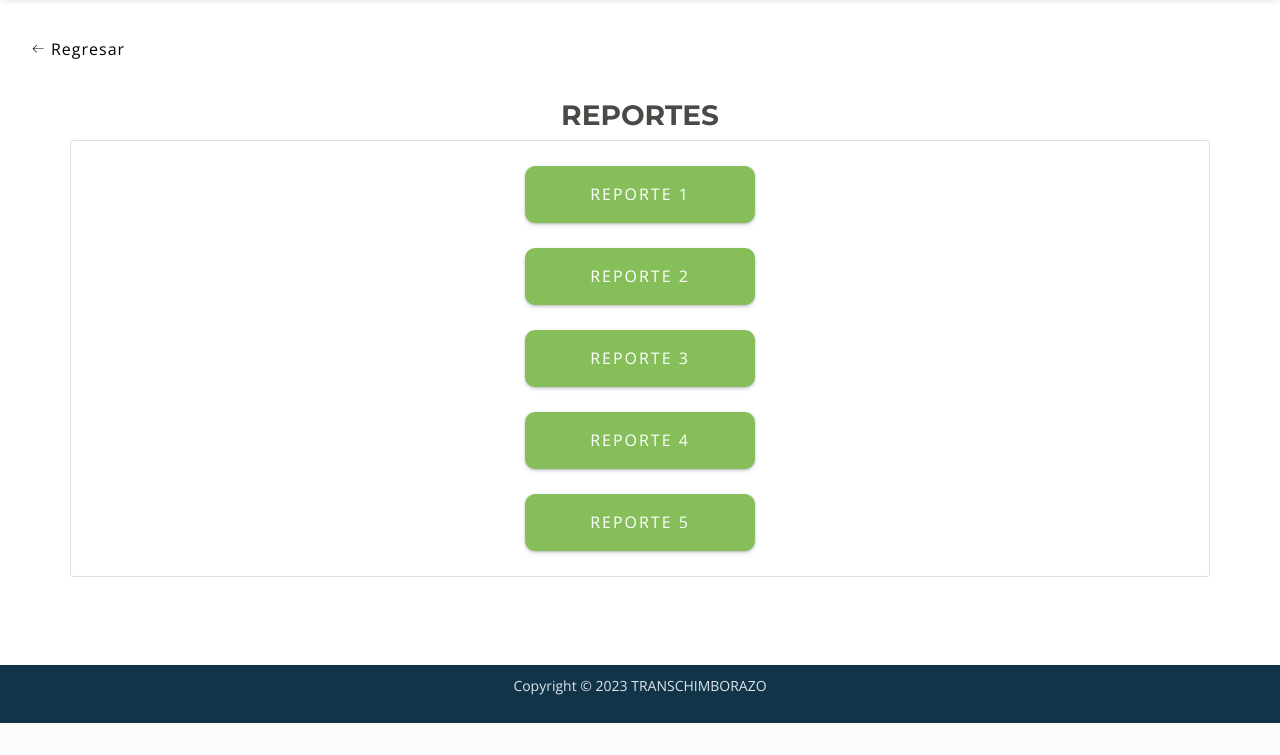
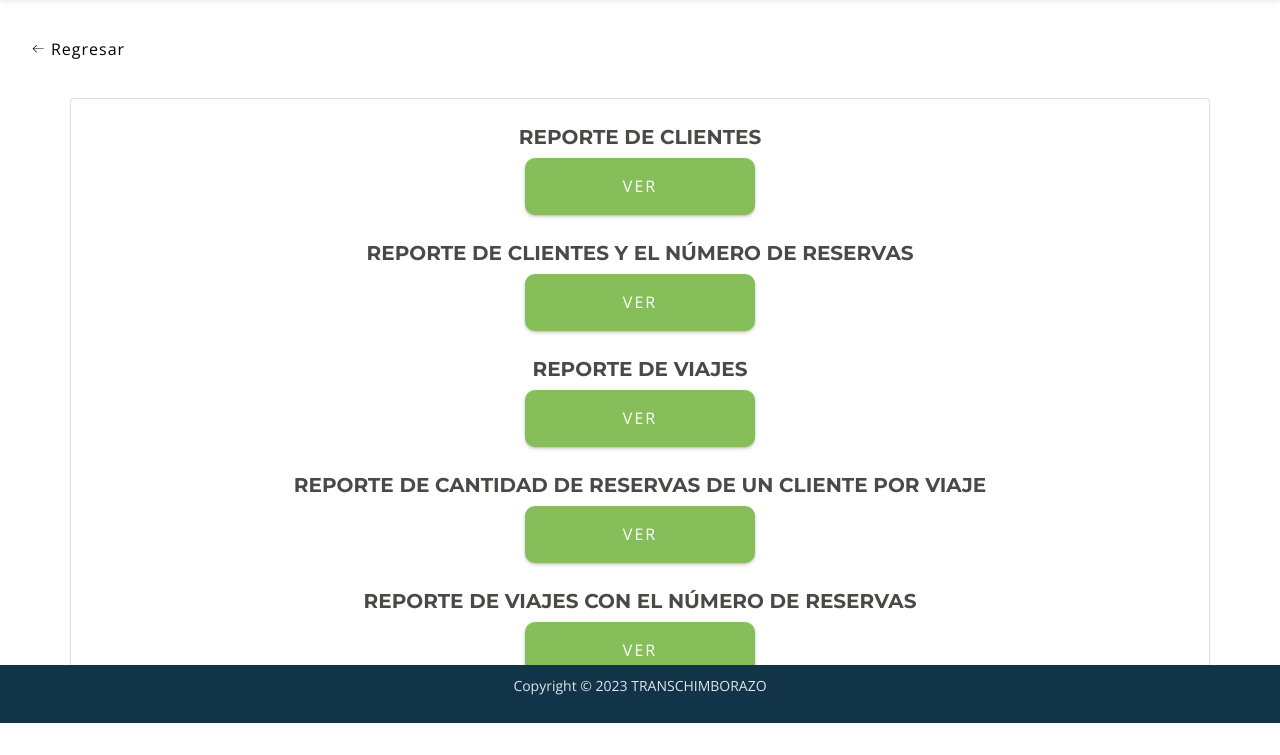
Before and after one commit to Gokruzk/book_fligths_travels, a PHP site: page /Proyecto/Vista/reportes.php in a window 1280 px wide. Shown: the part 77-832 px from the top of the page. Before the commit the page ends 800 px from the top, so only its background shows below. Run offline with PHP 8.4, Linux system fonts and the light colour scheme; some libraries are stand-ins or nearby versions.

Commit message:
mas diseñoo

```diff
--- a/Proyecto/Vista/plantilla3.php
+++ b/Proyecto/Vista/plantilla3.php
@@ -15,7 +15,7 @@ function Header()
 
     $this->Cell(40,10,'TRANS CHIMBORAZO',2,0,'C');
     $this->Ln(10);
-    $this->Cell(200,10,'LISTA DE VIAJES',2,0,'C');
+    $this->Cell(200,10,'CANTIDAD DE RESERVAS DE UN CLIENTE POR DESTINO',2,0,'C');
     // Salto de línea
     $this->Ln(20);
 
--- a/Proyecto/Vista/reportes.php
+++ b/Proyecto/Vista/reportes.php
@@ -29,8 +29,8 @@
 </head>
 
 <body>
-        <!-- Preloader -->
-        <div class="spinner-wrapper">
+    <!-- Preloader -->
+    <div class="spinner-wrapper">
         <div class="spinner">
             <div class="bounce1"></div>
             <div class="bounce2"></div>
@@ -57,33 +57,38 @@
     ?>
     <br>
     <center>
-        <h2>REPORTES</h2>
+        <!-- <h2>REPORTES</h2> -->
     </center>
-    <div class="container card ">
+    <div class="container card">
         <center>
             <br>
+            <h4>REPORTE DE CLIENTES</h4>
             <a href="../Controlador/handler.php?value=13">
-                <button class="btnAdmin">Reporte 1</button>
+                <button class="btnAdmin">VER</button>
             </a>
             <br> <br>
+            <h4>REPORTE DE CLIENTES Y EL NÚMERO DE RESERVAS</h4>
             <a href="../Controlador/handler.php?value=14">
-                <button class="btnAdmin">Reporte 2</button>
+                <button class="btnAdmin">VER</button>
+            </a>
+            <br> <br>
+            <h4>REPORTE DE VIAJES</h4>
+            <a href="../Controlador/handler.php?value=17">
+                <button class="btnAdmin">VER</button>
             </a>
 
             <br> <br>
+            <h4>REPORTE DE CANTIDAD DE RESERVAS DE UN CLIENTE POR VIAJE</h4>
             <a href="../Controlador/handler.php?value=15">
-                <button class="btnAdmin">Reporte 3</button>
+                <button class="btnAdmin">VER</button>
             </a>
             <br> <br>
+            <h4>REPORTE DE VIAJES CON EL NÚMERO DE RESERVAS</h4>
             <a href="../Controlador/handler.php?value=16">
-                <button class="btnAdmin">Reporte 4</button>
+                <button class="btnAdmin">VER</button>
             </a>
+
             <br> <br>
-            <a href="../Controlador/handler.php?value=17">
-                <button class="btnAdmin">Reporte 5</button>
-            </a>
-            <br>
-            <br>
 
         </center>
 
```
Also changed, not shown: Proyecto/Modelo/reporte2.php (+14 -10 lines), Proyecto/Modelo/reporte3.php (+20 -19 lines).
